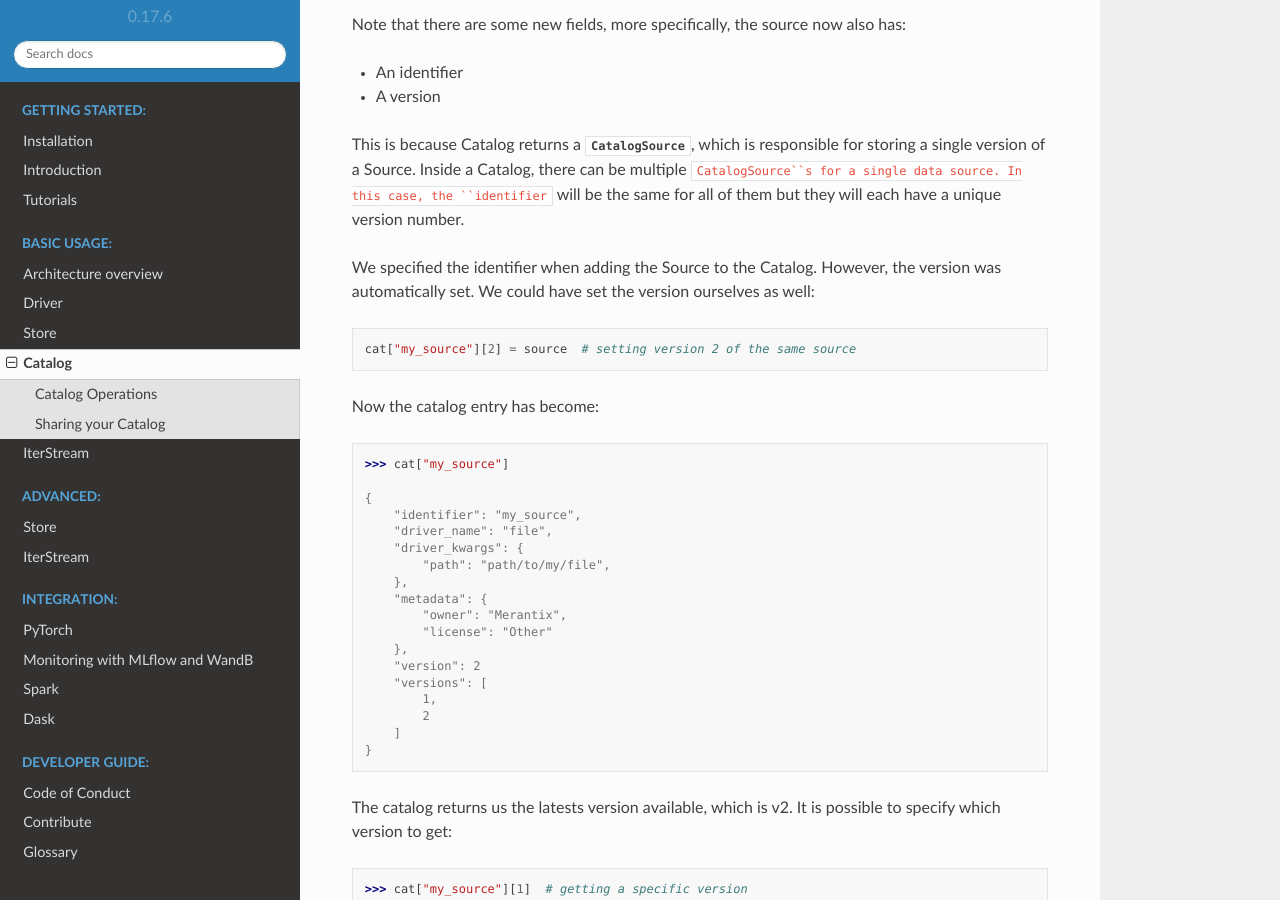
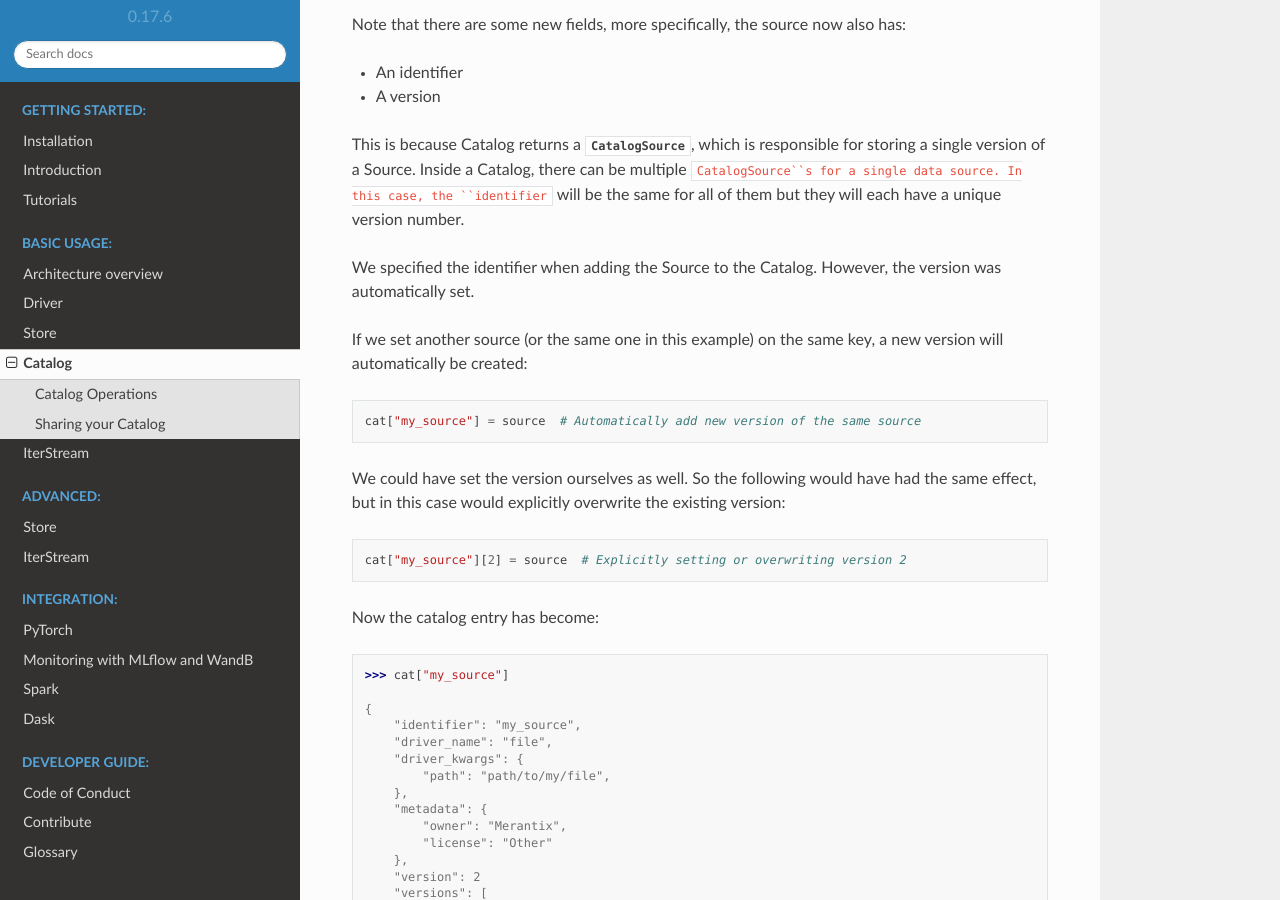
Before and after one commit to merantix-momentum/squirrel-core, a Sphinx documentation site: the page built from docs/usage/catalog.rst, in a window 1280 px wide and 900 px high, scrolled down 1374 px. Built offline with Sphinx 7.4.7 and the Read the Docs theme 2.0.0, drawn with Linux system fonts in a browser that asks for light colours; the version number is read from the project's files by our own code.

Commit message:
Explain automatic version iteration

```diff
--- a/docs/usage/catalog.rst
+++ b/docs/usage/catalog.rst
@@ -72,11 +72,19 @@ In this case, the ``identifier`` will be the same for all of them but they will
 
 We specified the identifier when adding the Source to the Catalog.
 However, the version was automatically set.
-We could have set the version ourselves as well:
+
+If we set another source (or the same one in this example) on the same key, a new version will automatically be created:
 
 .. code-block:: python
 
-    cat["my_source"][2] = source  # setting version 2 of the same source
+    cat["my_source"] = source  # Automatically add new version of the same source
+
+
+We could have set the version ourselves as well. So the following would have had the same effect, but in this case would explicitly overwrite the existing version:
+
+.. code-block:: python
+
+    cat["my_source"][2] = source  # Explicitly setting or overwriting version 2
 
 Now the catalog entry has become::
 
```
